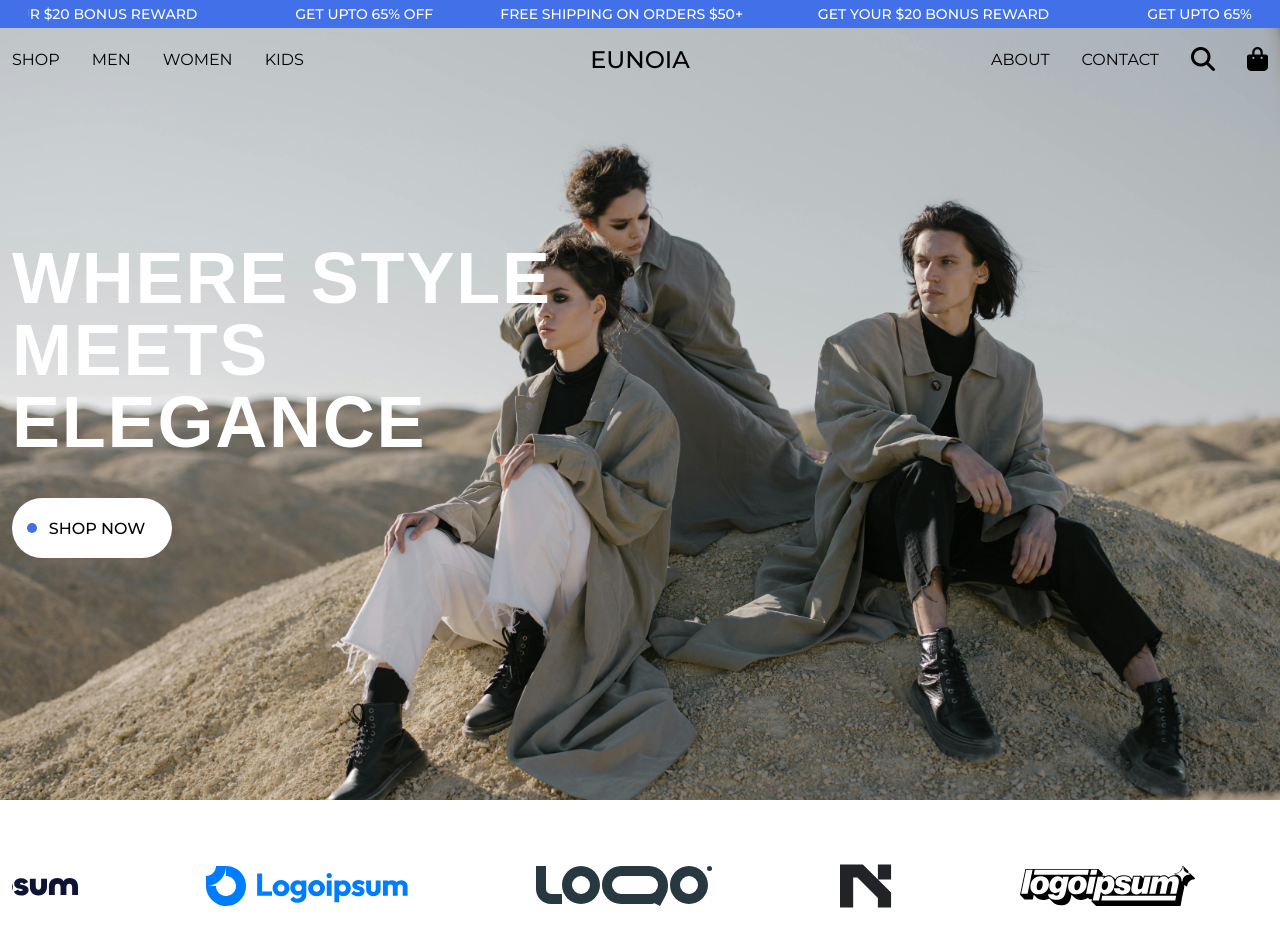
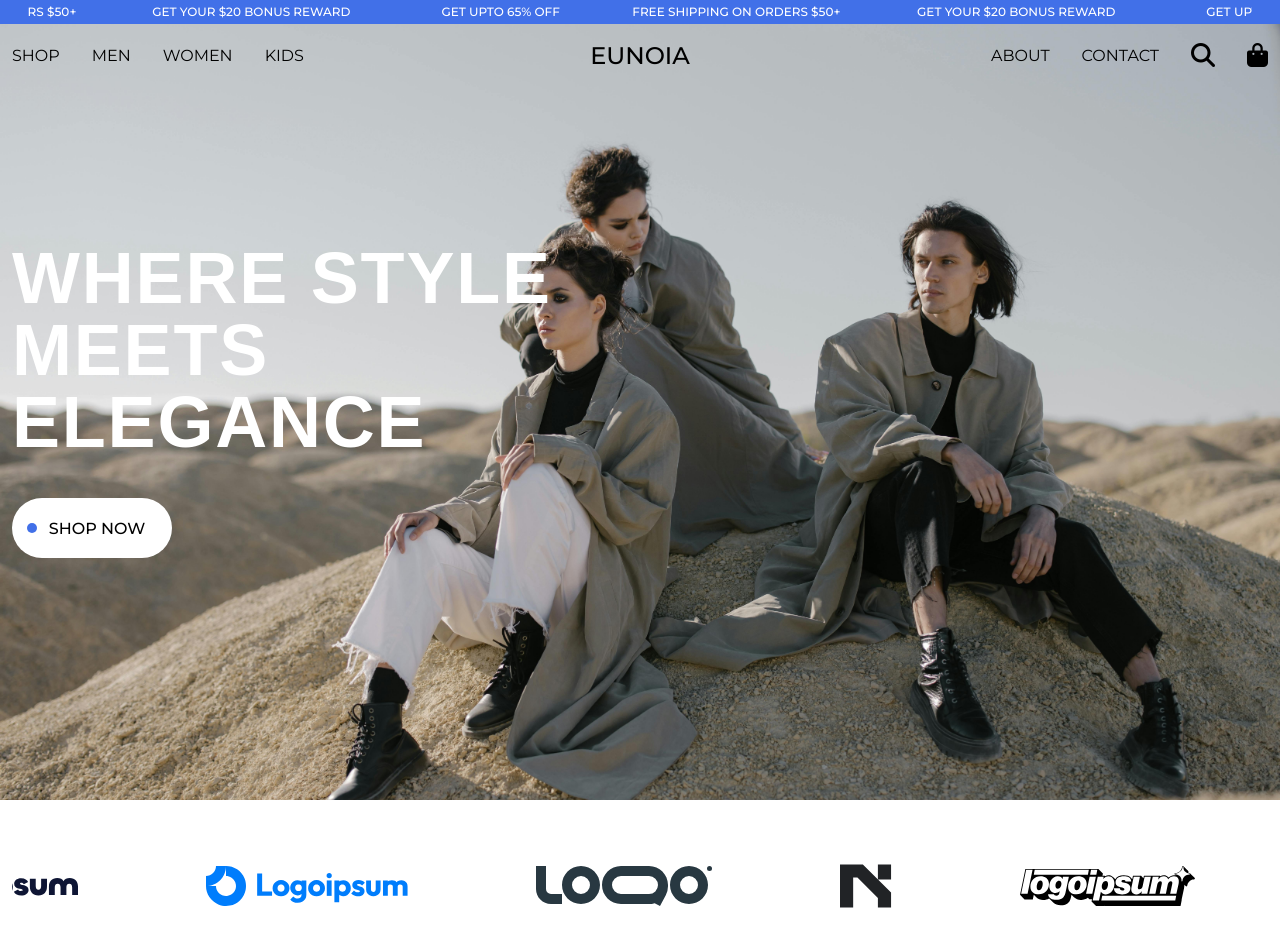
Before and after one commit to headlessNode/Eunoia, a React (Vite) app: page / in a window 1280 px wide. Shown: the top 946 px of the page. Built offline with nearby package versions, Linux system fonts and the light colour scheme; a web font is replaced by a local one.

Commit message:
fix: change ticker fontsize and speed

```diff
--- a/src/pages/home/components/TopBar.jsx
+++ b/src/pages/home/components/TopBar.jsx
@@ -8,7 +8,7 @@ const TopBar = forwardRef(function TopBar(props, ref) {
 	useGSAP(
 		() => {
 			const items = Array.from(linksContainer.current.children);
-			const tl = horizontalLoop(items, { speed: 1, repeat: -1, paddingRight: 80 });
+			const tl = horizontalLoop(items, { speed: 0.6, repeat: -1, paddingRight: 80 });
 			items.forEach((item) => {
 				item.addEventListener('mouseenter', () => tl.pause());
 				item.addEventListener('mouseleave', () => tl.resume());
@@ -24,7 +24,7 @@ const TopBar = forwardRef(function TopBar(props, ref) {
 	);
 
 	return (
-		<div ref={ref} className="top-bar w-full px-3 xl:px-7 py-1 font-montserrat font-medium text-sm bg-blue">
+		<div ref={ref} className="top-bar w-full px-3 xl:px-7 py-1 font-montserrat font-medium text-xs bg-blue">
 			<div ref={linksContainer} className="links flex gap-20 whitespace-nowrap overflow-hidden">
 				<a href="#" className="text-white text-center uppercase w-full hover:underline">
 					get upto 65% off
```
